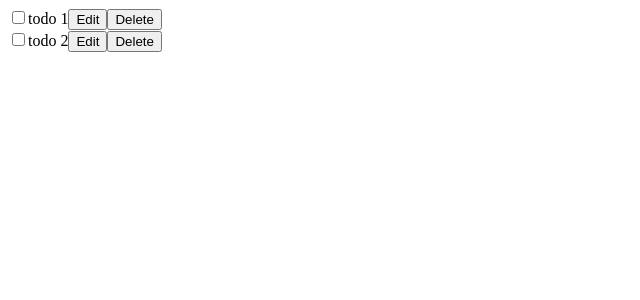
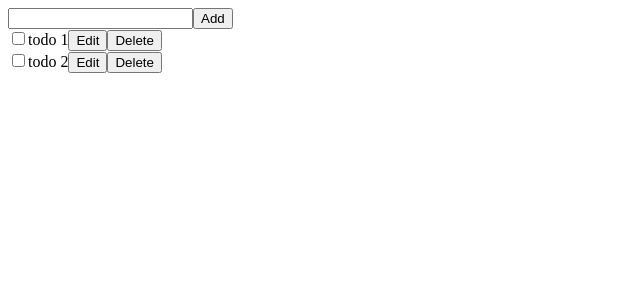
Before and after one commit to Veersen2001/TODO-App, a React (Vite) app in the folder todo_List/: page / in a window 1280 px wide. Shown: the top 300 px of the page, without its empty margins (0-640 px from the left). Built offline with nearby package versions, Linux system fonts and the light colour scheme.

Commit message:
Todo-app

```diff
--- a/todo_List/src/App.jsx
+++ b/todo_List/src/App.jsx
@@ -2,12 +2,14 @@ import { useState } from 'react'
 
 import './App.css'
 import TodoList from './components/TodoList/TodoList'
+import AddTodo from './components/AddTodo/AddTodo'
 
 function App() {
 
 
   return (
     <>
+    <AddTodo/>
       <TodoList/>
     </>
   )
--- /dev/null
+++ b/todo_List/src/components/AddTodo/AddTodo.jsx
@@ -0,0 +1,11 @@
+import React from 'react'
+
+function AddTodo() {
+  return (
+    <div>
+        <input type="text" />
+        <button>Add</button>
+    </div>
+  )
+}
+export default AddTodo;
--- a/todo_List/src/components/TodoList/TodoList.jsx
+++ b/todo_List/src/components/TodoList/TodoList.jsx
@@ -1,13 +1,13 @@
-import React from 'react'
+import React, { useState } from 'react'
 import Todo from '../Todo/Todo';
 
 function TodoList() {
 
-    const list = [
+    const [list,setList] =  useState([
         {id:1,todoData:'todo 1'},
         { id:2, todoData:'todo 2'}
 
-]
+])
 
   return (
     <div>
```
